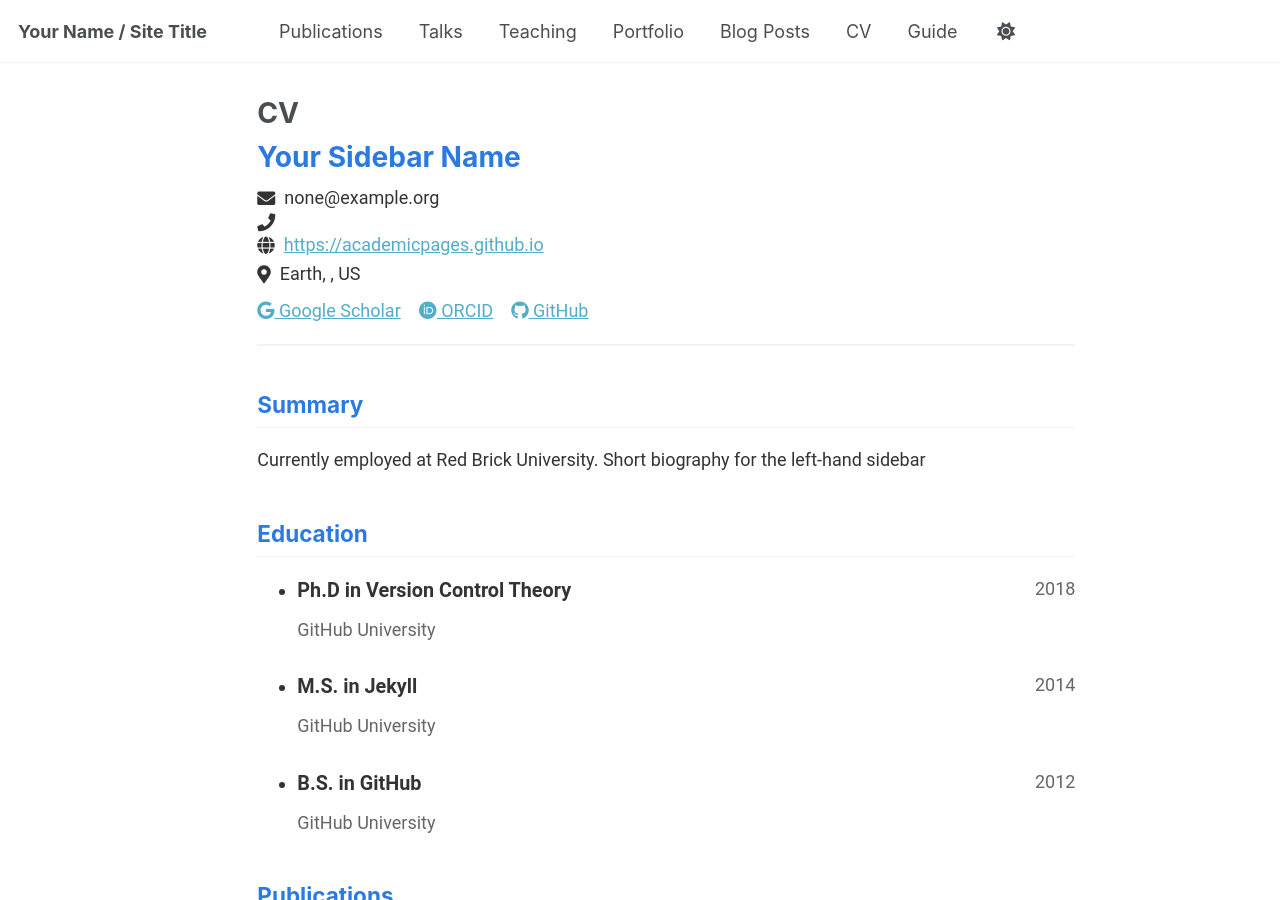
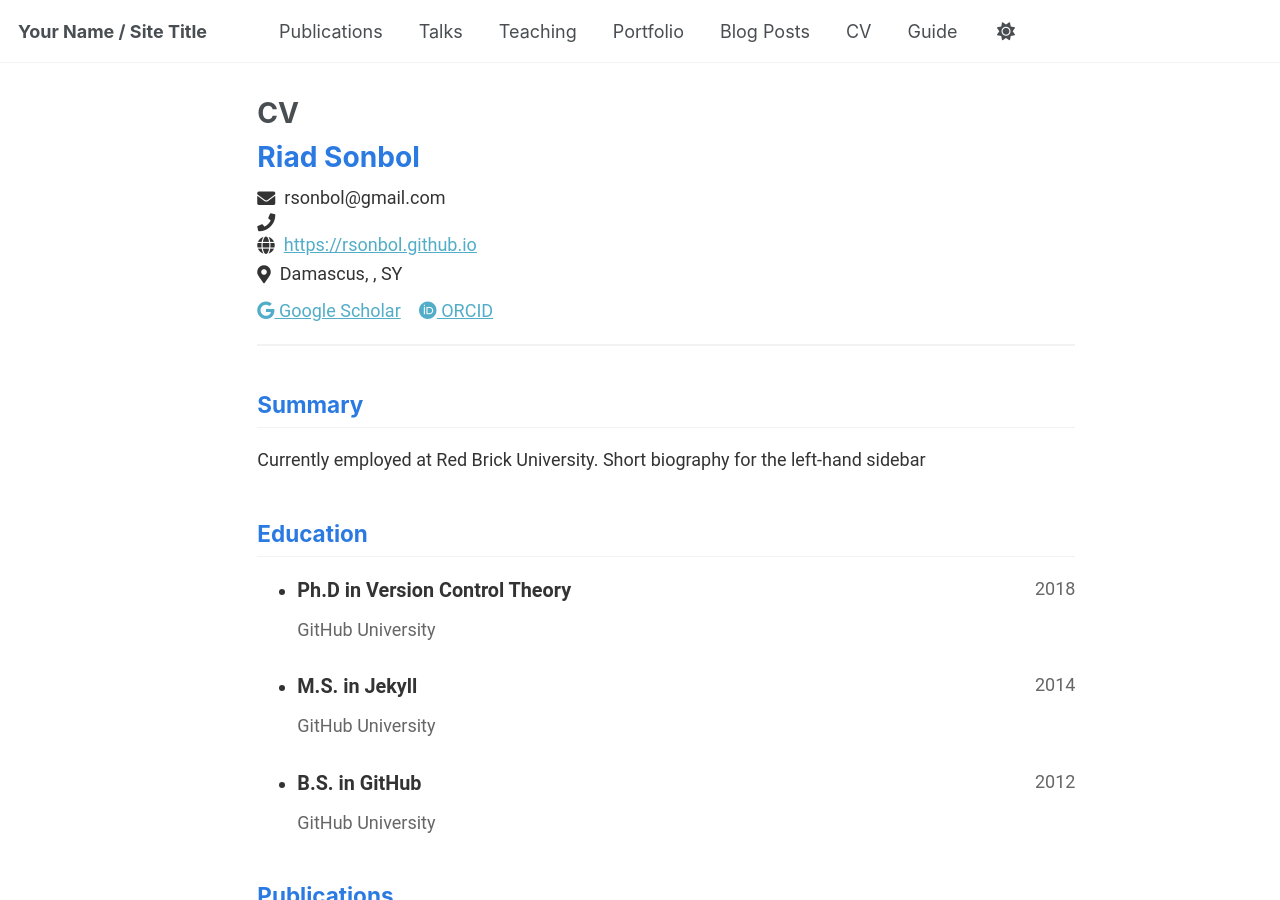
Before and after one commit to rsonbol/rsonbol.github.io, a Jekyll site: the page built from _pages/cv-json.md, in a window 1280 px wide and 900 px high. Built offline with Jekyll 4.4.1, drawn with Linux system fonts in a browser that asks for light colours.

Commit message:
Update cv.json

```diff
--- a/_data/cv.json
+++ b/_data/cv.json
@@ -1,32 +1,27 @@
 {
   "basics": {
-    "name": "Your Sidebar Name",
-    "email": "none@example.org",
+    "name": "Riad Sonbol",
+    "email": "rsonbol@gmail.com",
     "phone": "",
-    "website": "https://academicpages.github.io",
+    "website": "https://rsonbol.github.io",
     "summary": "Currently employed at Red Brick University. Short biography for the left-hand sidebar",
     "location": {
       "address": "",
       "postalCode": "",
-      "city": "Earth",
-      "countryCode": "US",
+      "city": "Damascus",
+      "countryCode": "SY",
       "region": ""
     },
     "profiles": [
       {
         "network": "Google Scholar",
         "username": "",
-        "url": "https://scholar.google.com/citations?user=PS_CX0AAAAAJ"
+        "url": "https://scholar.google.com/citations?user=jv_1sEgAAAAJ"
       },
       {
         "network": "ORCID",
         "username": "",
-        "url": "http://orcid.org/yourorcidurl"
-      },
-      {
-        "network": "GitHub",
-        "username": "academicpages",
-        "url": "https://github.com/academicpages"
+        "url": "https://orcid.org/0000-0002-2785-2508"
       }
     ]
   },
```
